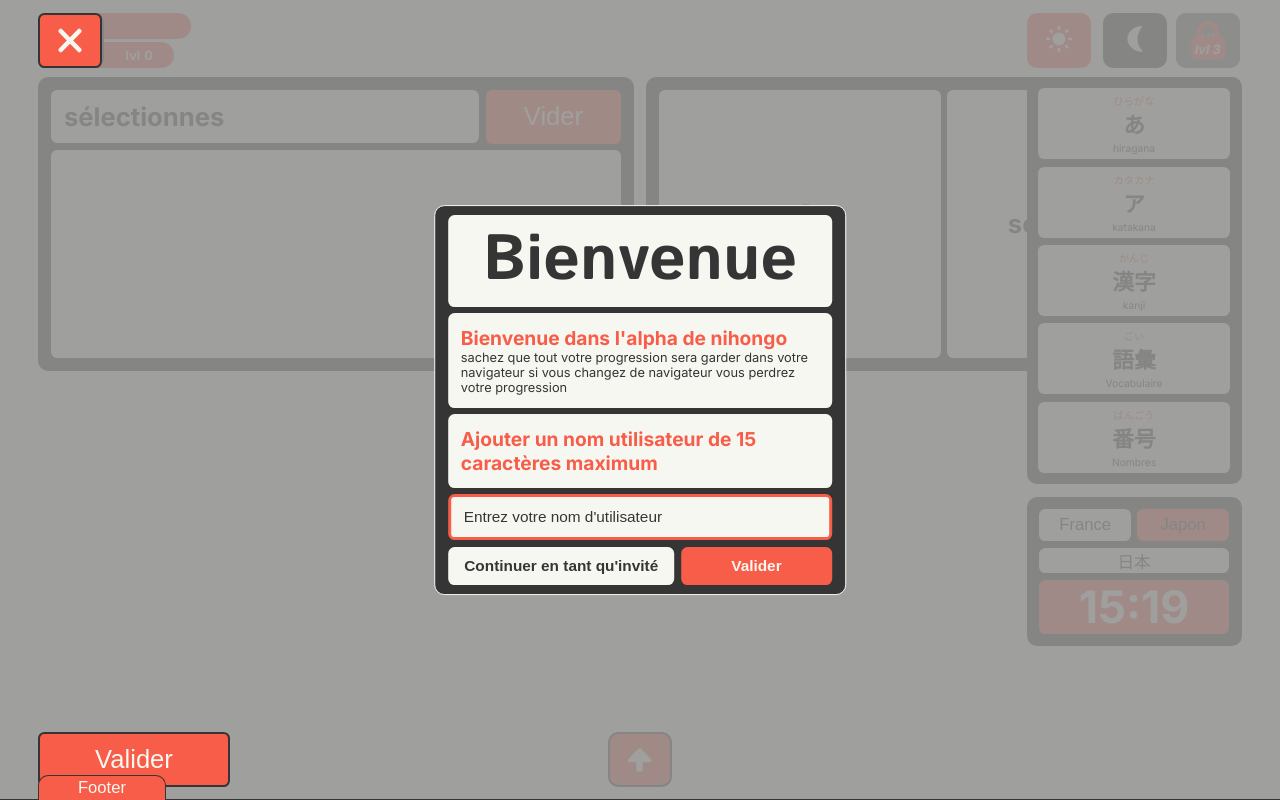
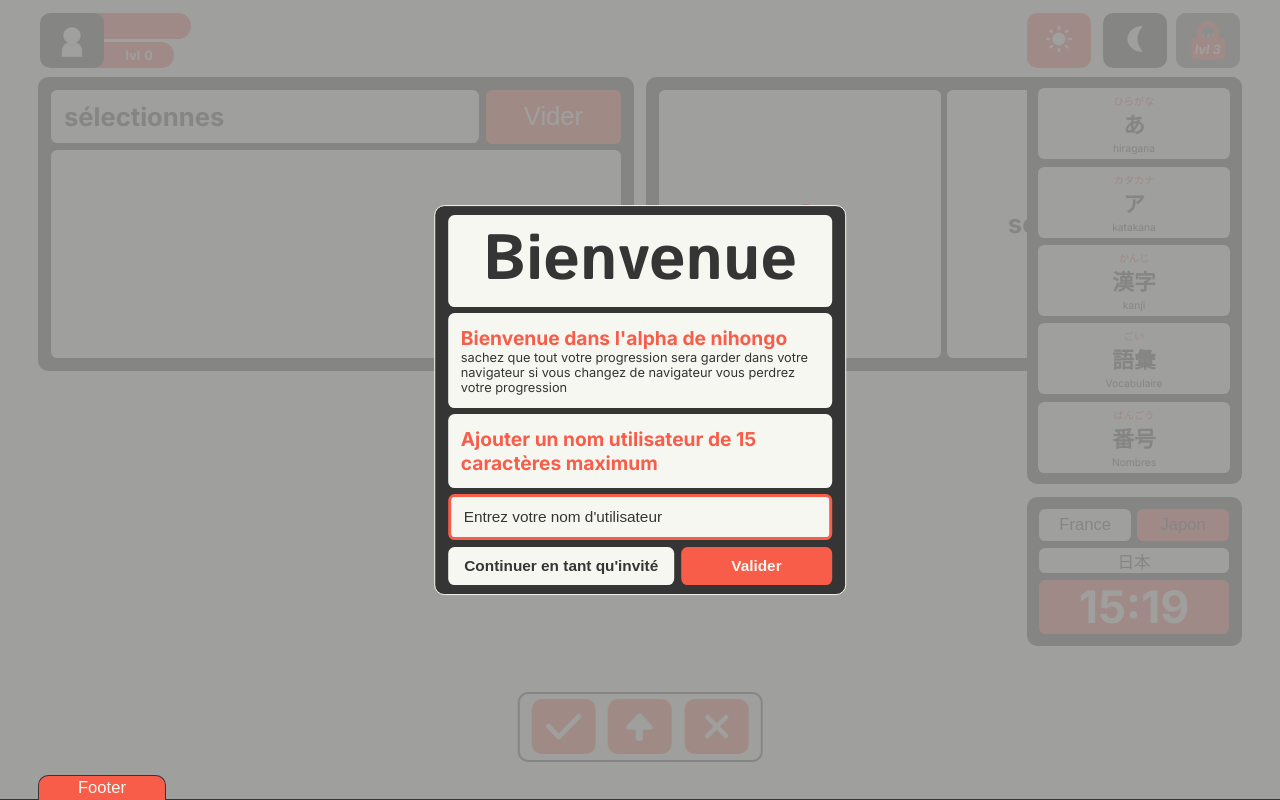
Before and after one commit to Thomasfouquereau/Nihongo, a React (Vite) app: page /choisir-ses in a window 1280 px wide. Built offline with nearby package versions, Linux system fonts and the light colour scheme.

Commit message:
Refactor le composant Dictionnaire pour utiliser la couleur de fond correcte et simplifier la logique des boutons. Ajout d'un nouveau bouton de validation avec une icône de vérification et réorganisation des éléments dans le composant ChoisirSes.

```diff
--- a/src/component/main/dictionnaire/Dictionnaire.jsx
+++ b/src/component/main/dictionnaire/Dictionnaire.jsx
@@ -14,7 +14,6 @@ import VocabulaireEnter from './dictionnaire component/dictionnaire enter/Vocabu
 import listeVocabulaire from '../../data/vocabulaire/listeVocabulaire.json';
 
 import iconUpArrowLight from '../../../assets/icon-up-arrow-light.svg';
-import iconUpArrowDark from '../../../assets/icon-up-arrow-dark.svg';
 
 const HeaderPage = styled.header`
     display: flex;
@@ -44,7 +43,7 @@ const UpButton = styled.button`
     width: 5vw;
     height: 4.3vw;
     border-radius: 0.8vw;
-    border: ${(props) => props.$mainBgColor} 0.2vw solid;
+    border: ${(props) => props.$bgColor} 0.2vw solid;
     position: fixed;
     bottom: 1vw;
     display: flex;
@@ -74,13 +73,12 @@ const UpButton = styled.button`
 `
 
 export default function Dictionnaire() {
-    const { mainBgColor } = useSelector((state) => state.mode);
+    const { bgColor } = useSelector((state) => state.mode);
     const { color } = useSelector((state) => state.color);
     const location = useLocation();
     const searchText = useSelector((state) => state.search.searchText);
     const jlptLevel = useSelector((state) => state.search.jlptLevel);
     const kanaType = useSelector((state) => state.search.kanaType);
-    const mode = useSelector(state => state.mode);
     const vocabulaireCategorie = useSelector(state => state.search.vocabulaireCategorie);
 
     const filteredKanjiList = listeKanji.kanji
@@ -202,8 +200,8 @@ const filteredVocabulaireList = Array.isArray(listeVocabulaire.vocabulaire) ? li
                 <VocabulaireEnter vocabulaireList={filteredVocabulaireList} />
             )}
             <UpButtonContainer>
-                <UpButton onClick={handleScrollToRecherche} $mainBgColor={mainBgColor} $color={color}>
-                    <img src={mode.mode === 'light' ? iconUpArrowLight : iconUpArrowDark} />
+                <UpButton onClick={handleScrollToRecherche} $bgColor={bgColor} $color={color}>
+                    <img src={iconUpArrowLight} />
                 </UpButton>
             </UpButtonContainer>
         </HeaderPage>
--- a/src/component/main/page componet/paramètres d exercices/ChoisirSes.jsx
+++ b/src/component/main/page componet/paramètres d exercices/ChoisirSes.jsx
@@ -13,9 +13,8 @@ import listeVocabulaire from '../../../data/vocabulaire/listeVocabulaire.json';
 import { resetVocabulaire, resetHiragana, resetKatakana, resetKanji, resetNombre } from '../../../store';
 
 import iconUpArrowLight from '../../../../assets/icon-up-arrow-light.svg';
-import iconUpArrowDark from '../../../../assets/icon-up-arrow-dark.svg';
 import iconCrossLight from '../../../../assets/icon-cross-white.svg';
-import iconCrossDark from '../../../../assets/icon-cross-dark.svg';
+import iconCheckLight from '../../../../assets/icon-check-light.svg';
 
 const HeaderPage = styled.header`
     display: flex;
@@ -214,27 +213,43 @@ const ItemContainer = styled.div`
 }
 `
 
+const Menu = styled.div`
+    display: flex;
+    justify-content: center;
+    gap: 1vw;
+    width: 18vw;
+    position: fixed;
+    bottom: 3vw;
+    left: 50%;
+    transform: translateX(-50%);
+    background-color: ${(props) => props.$mainBgColor};
+    border-radius: 0.8vw;
+    padding: 0.4vw;
+    border: ${(props) => props.$bgColor} 0.2vw solid;
+    @media screen and (max-width: 560px){
+        width: 60vw;
+        bottom: 10vw;
+        gap:3vw;
+        padding: 1.5vw;
+        border-radius: 4vw;
+    }
+`
+
 const Close = styled.button`
-    z-index: 100;
-    position: fixed;
     display: flex;
     align-items: center;
     justify-content: center;
-    top: 1vw;
     background-color: ${(props) => props.$color};
     border: none;
-    border-radius: 0.5vw;
+    border-radius: 0.8vw;
     width: 5vw;
     height:4.3vw;
-    border: ${(props) => props.$bgColor} 0.2vw solid;
     transition: cubic-bezier(0.075, 0.82, 0.165, 1) 0.6s;
     will-change: transform;
     @media screen and (max-width: 560px) {
         width: 15vw;
         height: 13vw;
         border-radius: 3vw;
-        top: 4vw;
-        left: 4vw;
     }
     &:hover{
         cursor: pointer;
@@ -244,40 +259,45 @@ const Close = styled.button`
         width: 3.5vw;
         height: 3.5vw;
         @media screen and (max-width: 560px) {
-            width: 8vw;
-            height: 8vw;
+            width: 10vw;
+            height: 10vw;
         }
     }
 `
 
 const Valider = styled.button`
     z-index: 100;
-    position: fixed;
     display: flex;
     align-items: center;
     justify-content: center;
-    bottom: 1vw;
     background-color: ${(props) => props.$color};
     border: none;
-    border-radius: 0.5vw;
-    width: 15vw;
+    border-radius: 0.8vw;
+    width: 5vw;
     height:4.3vw;
-    border: ${(props) => props.$bgColor} 0.2vw solid;
     font-size: 2vw;
     color: #F7F7F2;
     transition: cubic-bezier(0.075, 0.82, 0.165, 1) 0.6s;
     will-change: transform;
     @media screen and (max-width: 560px) {
-        width: 33vw;
+        width: 15vw;
         height: 13vw;
         border-radius: 3vw;
-        bottom: 5vw;
-        right: 4vw;
         font-size: 6vw;
     }
     &:hover{
         cursor: pointer;
         transform: scale(1.1);
+    }
+    img{
+        width: 3vw;
+        height: 3vw;
+        transform: translateY(-0.4vw);
+        @media screen and (max-width: 560px) {
+            width: 8vw;
+            height: 8vw;
+            transform: translateY(-0.7vw);
+        }
     }
 `
 
@@ -285,18 +305,13 @@ const UpButtonContainer = styled.div`
     display: flex;
     justify-content: center;
     align-items: center;
-    width: calc(100% - 3vw);
-
  `
 
 const UpButton = styled.button`
     background-color: ${(props) => props.$color};
     width: 5vw;
-    height: 4.3vw;
+    height:4.3vw;
     border-radius: 0.8vw;
-    border: ${(props) => props.$bgColor} 0.2vw solid;
-    position: fixed;
-    bottom: 1vw;
     display: flex;
     align-items: center;
     justify-content: center;
@@ -306,19 +321,17 @@ const UpButton = styled.button`
         width: 15vw;
         height: 13vw;
         border-radius: 3vw;
-        bottom: 5vw;
     }
     &:hover{
         cursor: pointer;
         transform: scale(1.1);
     }
     img{
-        width: 2.6vw;
-        height: 2.6vw;
-        resize: none;
+        width: 3vw;
+        height: 3vw;
         @media screen and (max-width: 560px) {
-            width: 8vw;
-            height: 8vw;
+            width: 9vw;
+            height: 9vw;
         }
     }
 `
@@ -336,7 +349,6 @@ export default function ChoisirSes() {
     const searchText = useSelector((state) => state.search.searchText);
     const jlptLevel = useSelector((state) => state.search.jlptLevel);
     const kanaType = useSelector((state) => state.search.kanaType);
-    const mode = useSelector(state => state.mode);
     const vocabulaireCategorie = useSelector(state => state.search.vocabulaireCategorie);
     const exerciceNumber = useSelector((state) => state.parametersExercice.exerciceNumber);
 
@@ -531,9 +543,7 @@ export default function ChoisirSes() {
 
     return (
         <HeaderPage >
-            <Close onClick={() => navigate(-1)} $bgColor={bgColor} $color={color} $mainBgColor={mainBgColor} >
-                <img src={mode.mode === 'light' ? iconCrossLight : iconCrossDark} />
-            </Close>
+
             <HeaderMain>
                 <Leftcontainer $mainBgColor={mainBgColor} $bgColor={bgColor} $fontColor={fontColor} $color={color}>
                     <div>
@@ -586,14 +596,20 @@ export default function ChoisirSes() {
                     <VocabulaireEnter vocabulaireList={filteredVocabulaireList} />
                 )}
             </ItemContainer>
+            <Menu $mainBgColor={mainBgColor} $bgColor={bgColor}>
                 <Valider onClick={handleValider} $bgColor={bgColor} $color={color} $mainBgColor={mainBgColor}>
-                Valider
+                    <img src={iconCheckLight} alt="icon Check" />
                 </Valider>
                 <UpButtonContainer>
                     <UpButton onClick={handleScrollToRecherche} $bgColor={bgColor} $mainBgColor={mainBgColor} $color={color}>
-                    <img src={mode.mode === 'light' ? iconUpArrowLight : iconUpArrowDark} />
+                        <img src={iconUpArrowLight } alt="icon Up Arrow" />
                     </UpButton>
                 </UpButtonContainer>
+                <Close onClick={() => navigate(-1)} $bgColor={bgColor} $color={color} $mainBgColor={mainBgColor} >
+                    <img src={iconCrossLight} alt="icon Cross" />
+                </Close>
+            </Menu>
+
         </HeaderPage>
     );
 }
```
Also changed, not shown: public/assets/icon-check-light.svg (added), src/assets/icon-check-light.svg (added). Lines whose indentation alone changed are shown as unchanged.
